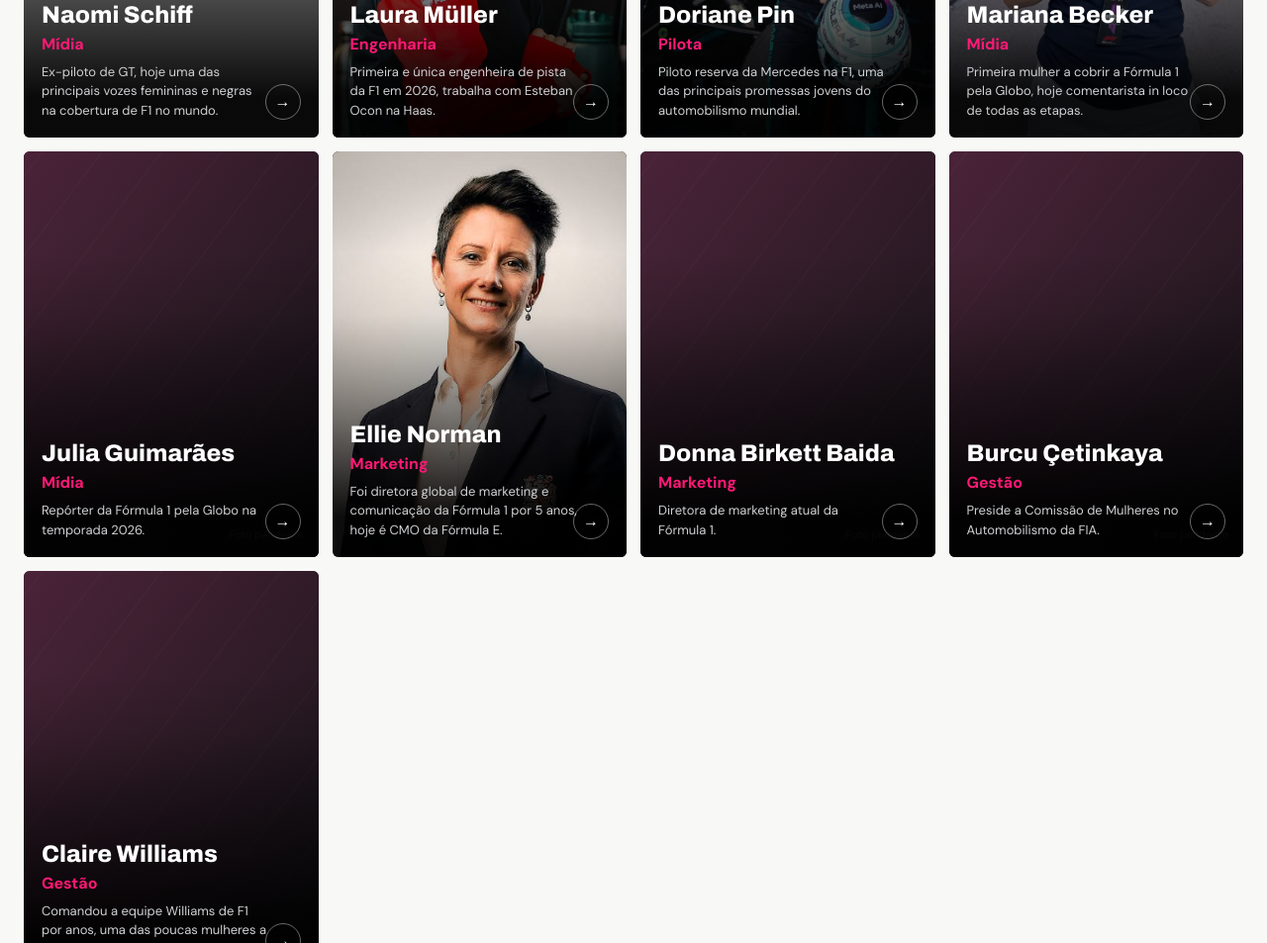
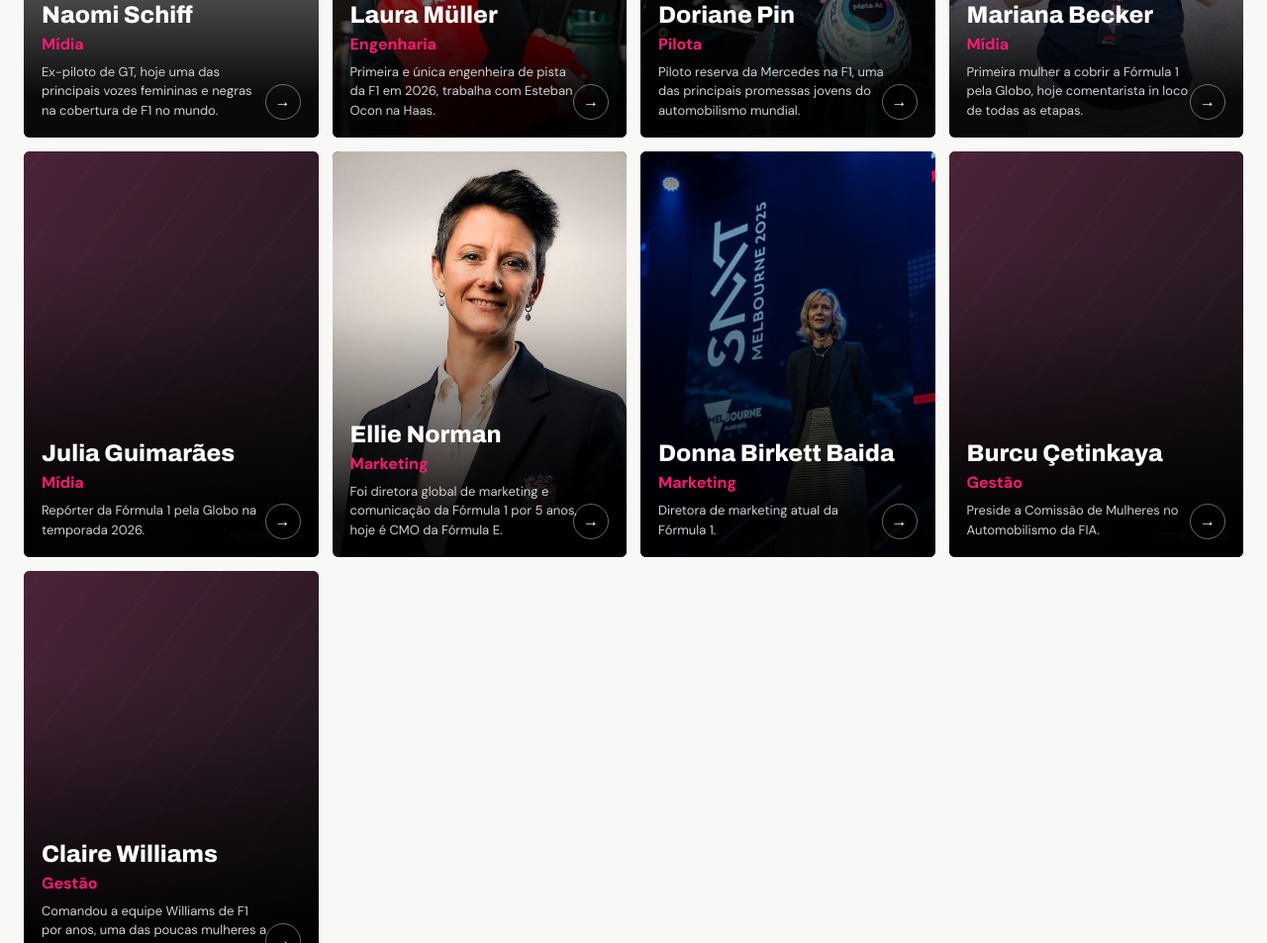
Before and after one commit to RitaMoutinho/for-her-motorsport, a plain HTML site: page grid-delas-site/index.html in a window 1280 px wide. Shown: the part 2084-3037 px from the top of the page at 99% size. Drawn offline with Linux system fonts and the light colour scheme; grey boxes are pictures that could not be loaded.

Commit message:
Add Donna Birkett Baida photo

```diff
--- a/grid-delas-site/index.html
+++ b/grid-delas-site/index.html
@@ -235,7 +235,7 @@
           </article>
 
           <article class="profile-card reveal">
-            <div class="profile-photo placeholder-photo"><span>Foto pendente</span></div>
+            <div class="profile-photo" style="background-image:url('img/donna-birkett-baida.jpg');background-size:cover;background-position:center 20%"></div>
             <div class="profile-gradient"></div>
             <div class="profile-content">
               <h3>Donna Birkett Baida</h3>
```
Also changed, not shown: grid-delas-site/img/donna-birkett-baida.jpg (added).
